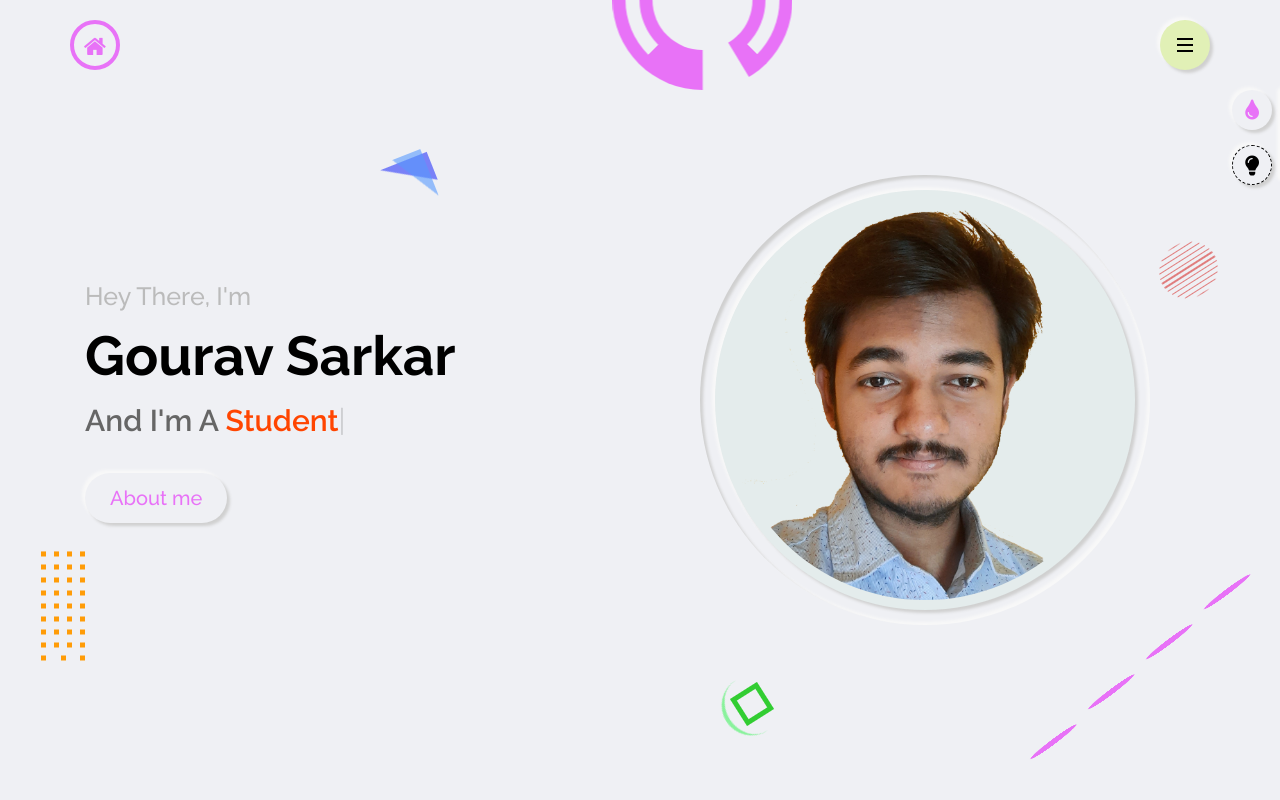
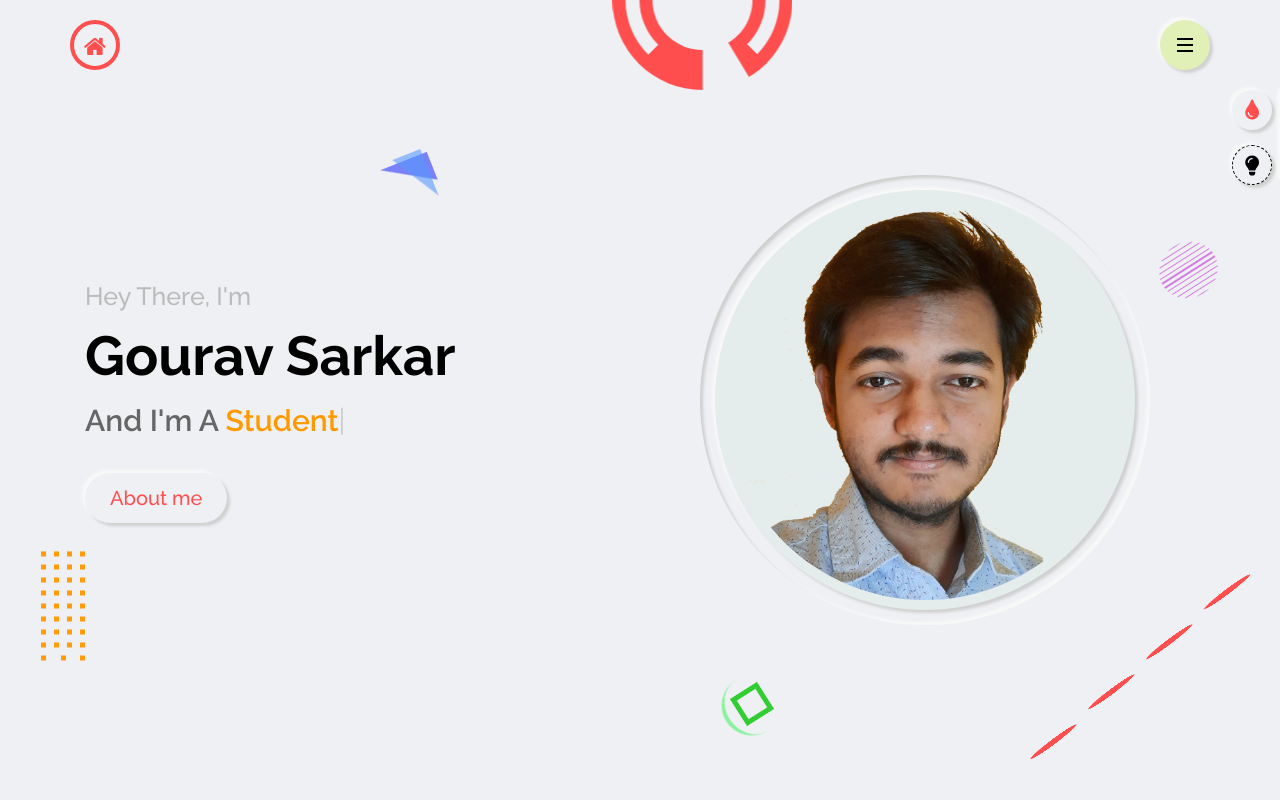
Before and after one commit to Gourav-s12/Myportfilo, a PHP site: page / in a window 1280 px wide. Run offline with PHP 8.4, Linux system fonts and the light colour scheme.

Commit message:
changed color

```diff
--- a/css/skins/color-1.css
+++ b/css/skins/color-1.css
@@ -1,3 +1,3 @@
 :root{
-	--skin-color:#e872f7;
+	--skin-color:#ff4e4e;
 }
--- a/css/skins/color-5.css
+++ b/css/skins/color-5.css
@@ -1,3 +1,3 @@
 :root{
-	--skin-color:#f73b3b;
+	--skin-color:#ce25f8;
 }
--- a/css/style-switcher.css
+++ b/css/style-switcher.css
@@ -63,7 +63,7 @@
     border-radius: 50%;
 }
 .style-switcher .color-1{
-    background-color: #e872f7;
+    background-color: #ff4e4e;
 }
 .style-switcher .color-2{
     background-color: #ec9412;
@@ -75,5 +75,5 @@
     background-color: #2eb1ed;
 }
 .style-switcher .color-5{
-    background-color: #f73b3b;
+    background-color: #ce25f8;
 }
--- a/css/style.css
+++ b/css/style.css
@@ -240,7 +240,7 @@ img{
 }
 .effect-5 div{
     width: 1.2px;
-    background-color: #e07d7d;
+    background-color: #d47de0;
 }
 .effect-6{
     display: block;
@@ -535,7 +535,7 @@ img{
 .home-section .home-text .typing{
     font-size: 30px;
     font-weight: 600;
-    color: #ff4500;
+    color: #ff9900;
 }
 .home-section .home-text .btn-1{
     margin-top: 30px;
```
